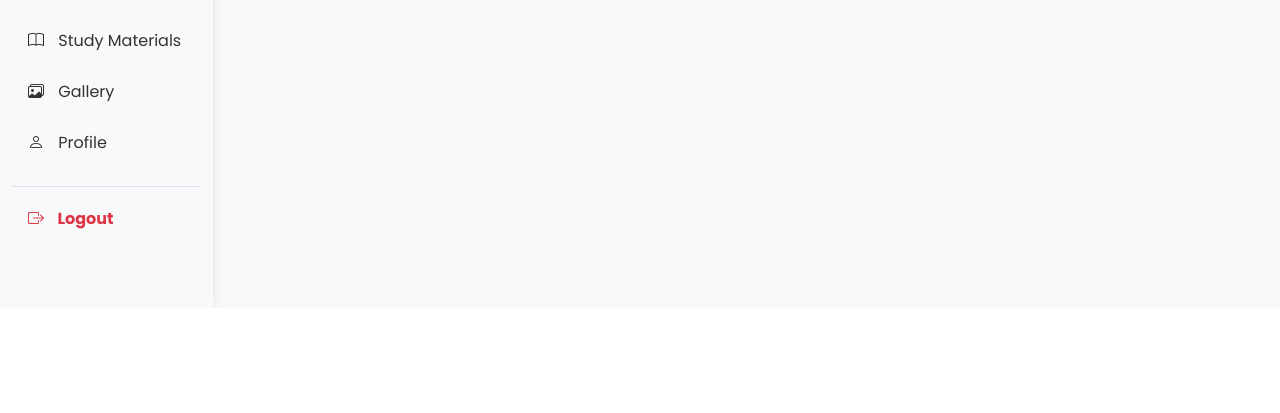
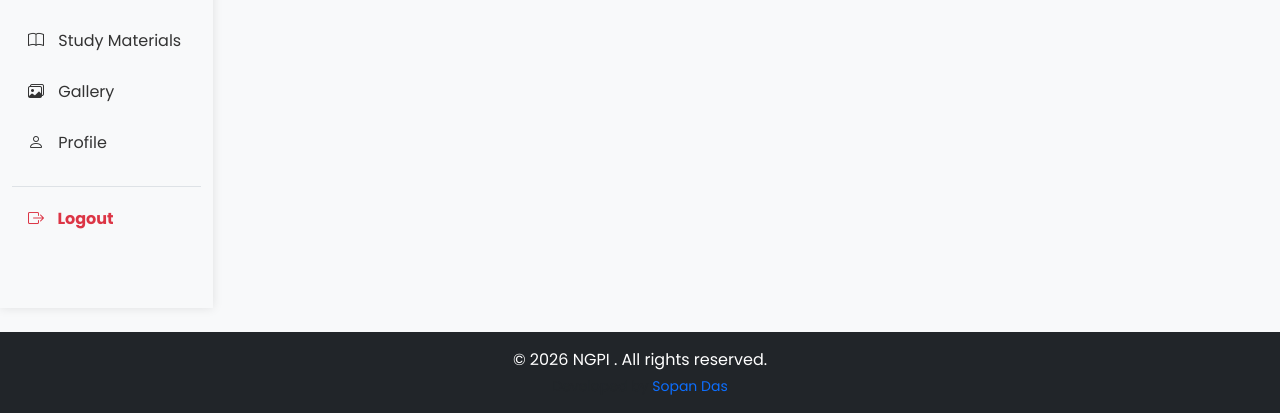
Before and after one commit to sopan-das/ngpi-student-portal, a Flask app: page /admin/class_routine in a window 1280 px wide. Shown: the part 549-962 px from the top of the page. Before the commit the page ends 857 px from the top, so only its background shows below. Run offline with Flask 3, Linux system fonts and the light colour scheme; the visitor is signed in with stand-in values (Sample User, id 1); data that the repository does not hold is empty.

Commit message:
Added footer with developed by credit

```diff
--- a/app/templates/base.html
+++ b/app/templates/base.html
@@ -43,6 +43,15 @@
         </div>
     </div>
 
+    <!-- ===== FOOTER ===== -->
+    <footer class="bg-dark text-white text-center py-3 mt-4">
+        <div class="container">
+            <p class="mb-1">&copy; 2026 NGPI . All rights reserved.</p>
+            <p class="mb-0 small text-muted">Developed by <span class="text-primary">Sopan Das</span></p>
+        </div>
+    </footer>
+    <!-- ================= -->
+
     <script src="https://cdn.jsdelivr.net/npm/bootstrap@5.3.0-alpha1/dist/js/bootstrap.bundle.min.js"></script>
     <script src="{{ url_for('static', filename='js/script.js') }}"></script>
 </body>
```
